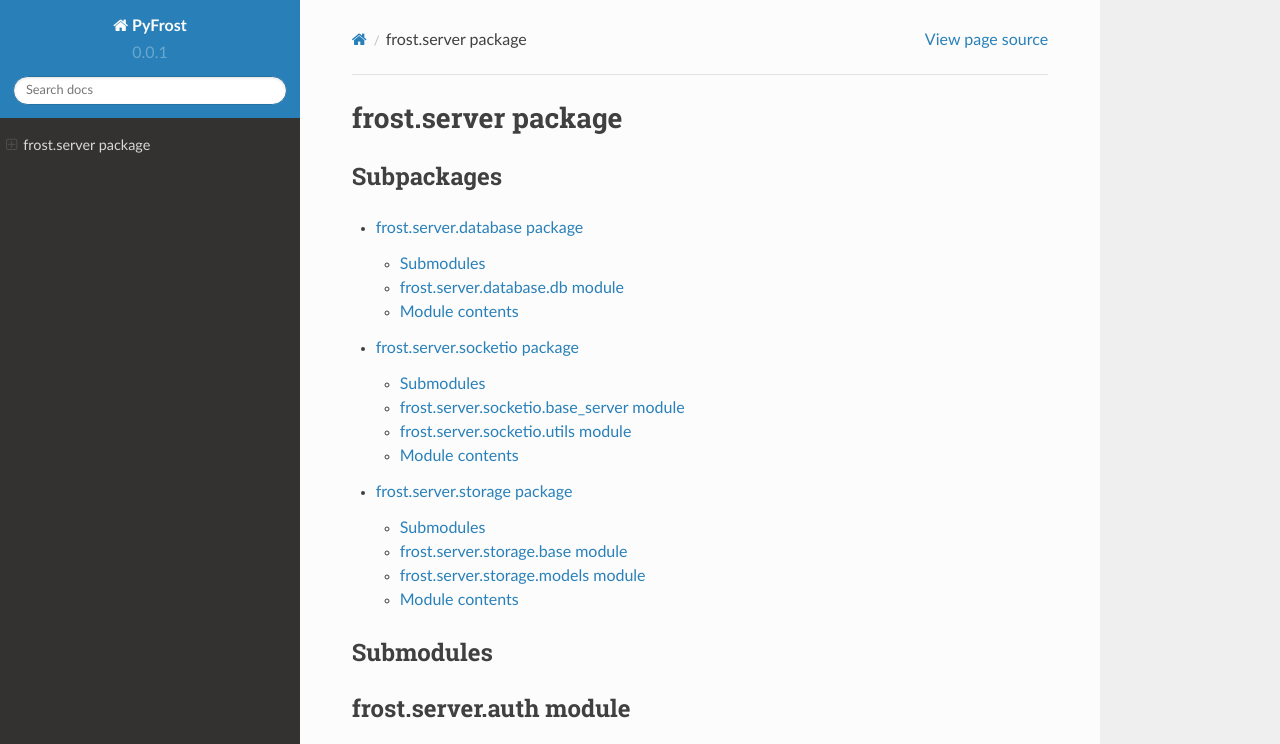
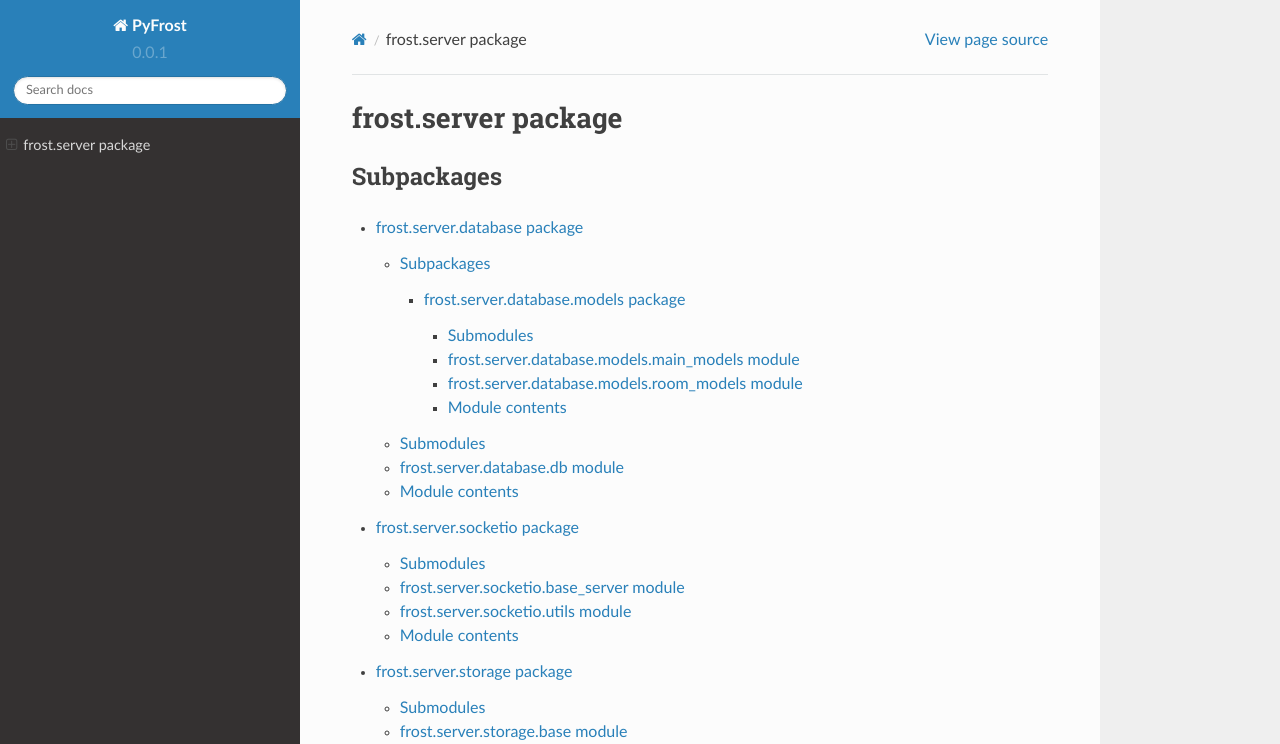
Before and after one commit to Den4200/pyfrost, a Sphinx documentation site: the page built from docs/source/frost.server.rst, in a window 1280 px wide and 900 px high, cut to the strip 0-744 px from the top of the window. Built offline with Sphinx 7.4.7 and the Read the Docs theme 2.0.0, drawn with Linux system fonts in a browser that asks for light colours.

```diff
--- /dev/null
+++ b/docs/source/frost.server.database.models.rst
@@ -0,0 +1,30 @@
+frost.server.database.models package
+====================================
+
+Submodules
+----------
+
+frost.server.database.models.main\_models module
+------------------------------------------------
+
+.. automodule:: frost.server.database.models.main_models
+   :members:
+   :undoc-members:
+   :show-inheritance:
+
+frost.server.database.models.room\_models module
+------------------------------------------------
+
+.. automodule:: frost.server.database.models.room_models
+   :members:
+   :undoc-members:
+   :show-inheritance:
+
+
+Module contents
+---------------
+
+.. automodule:: frost.server.database.models
+   :members:
+   :undoc-members:
+   :show-inheritance:
--- a/docs/source/frost.server.database.rst
+++ b/docs/source/frost.server.database.rst
@@ -1,5 +1,12 @@
 frost.server.database package
 =============================
+
+Subpackages
+-----------
+
+.. toctree::
+
+   frost.server.database.models
 
 Submodules
 ----------
```
Also changed, not shown: 15 other files.
